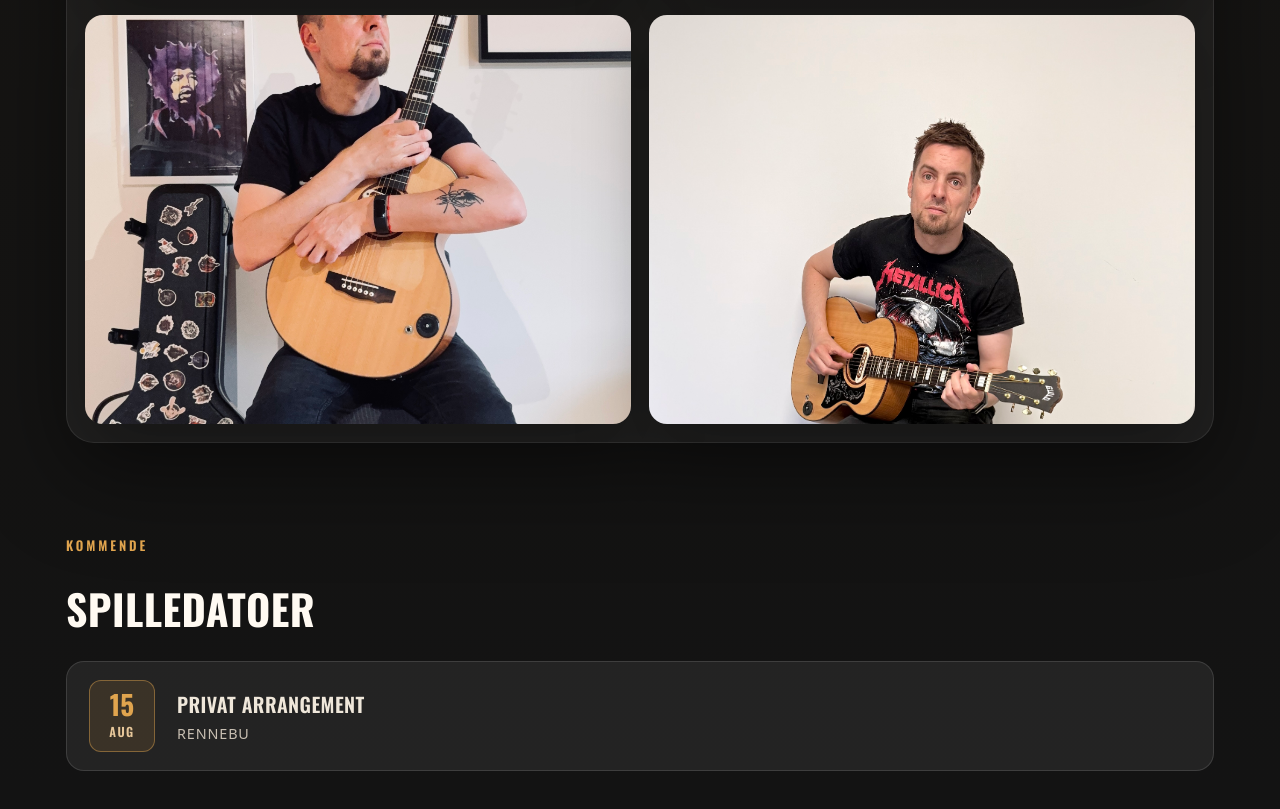
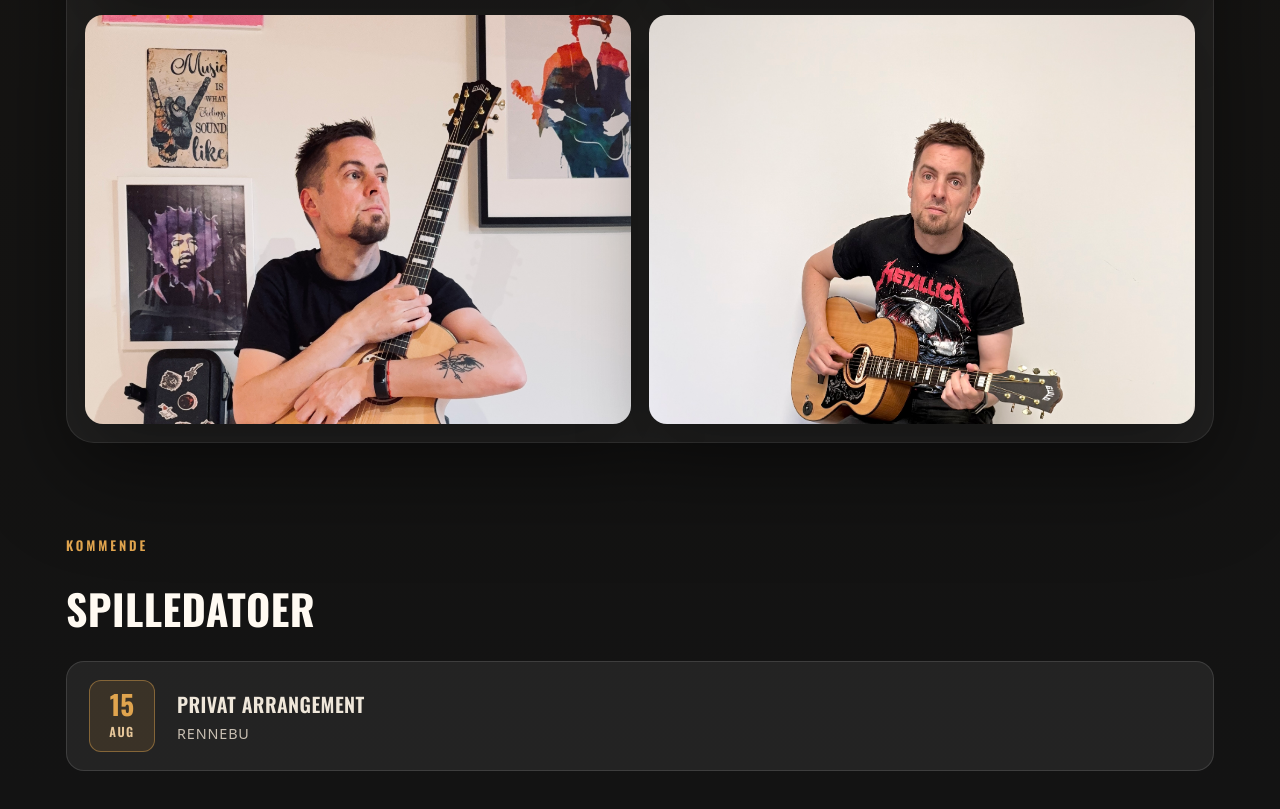
Before and after one commit to ronnytrubadur/ronnytrubadur-site, a plain HTML site: page index.html in a window 1280 px wide. Shown: the part 1899-2708 px from the top of the page. Drawn offline with nearby package versions, Linux system fonts and the light colour scheme.

Commit message:
Update index.html

```diff
--- a/index.html
+++ b/index.html
@@ -240,6 +240,11 @@ a:focus-visible,
   object-position:center;
   border-radius:18px;
   box-shadow:0 24px 70px rgba(0,0,0,0.34);
+}
+
+/* Akustiskbildet trenger litt mer luft over hodet */
+.visual-grid img:nth-child(3){
+  object-position:center top;
 }
 
 .section{
```
